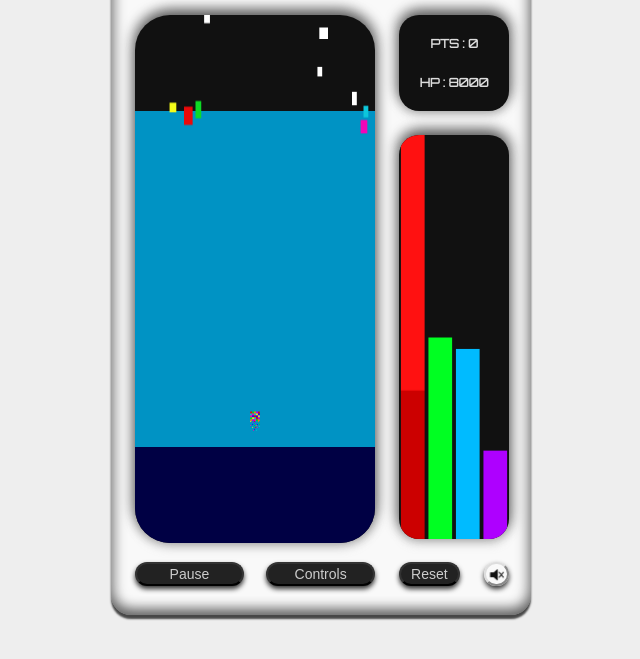
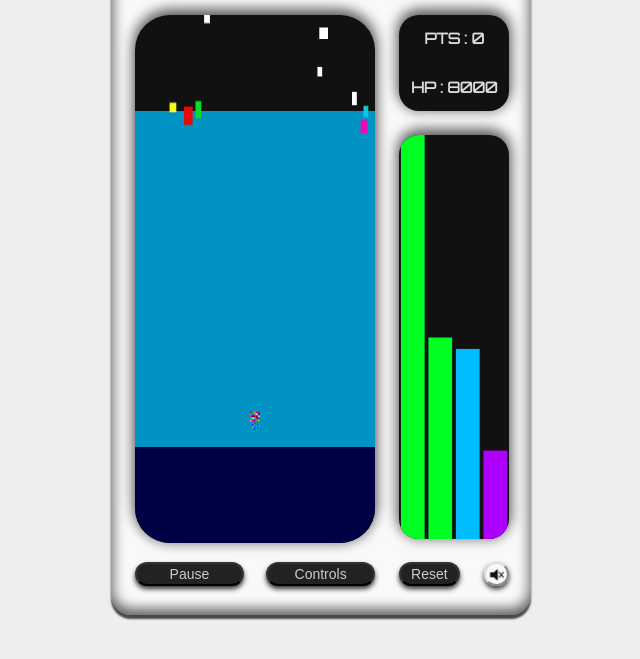
Before and after one commit to ZFudge/sprinkles, a plain HTML site: page index.html in a window 1280 px wide. Both pictures are taken after a click on the button "Controls". Shown: the part 67-726 px from the top of the page, without its empty margins (319-959 px from the left). Drawn offline with Linux system fonts and the light colour scheme.

Commit message:
Moved sprinkle movement to prototype.
 Changes to be committed:
	modified:   scripts/colors.js
	modified:   scripts/sprinkles.js
	modified:   sprinkles.css

```diff
--- a/scripts/colors.js
+++ b/scripts/colors.js
@@ -1,5 +1,5 @@
 const colors = {
-	player: {
+	canvas: {
 		magenta: '#AE00FF',
 		blue: '#0BF',
 		green: '#0F2',
--- a/scripts/sprinkles.js
+++ b/scripts/sprinkles.js
@@ -109,7 +109,7 @@ const canvas = {
 	sky: {
 		line: 100,
 		draw() {
-			sprinkles.context.fillStyle = player.colors[player.state];
+			sprinkles.context.fillStyle = canvas.colors[player.state];
 			sprinkles.context.fillRect(0,
 				this.line,
 				sprinkles.canvas.width,
@@ -164,7 +164,7 @@ const canvas = {
 			const y = this.canvas.height;
 			const width = this.width;
 			height = -Math.round(height);
-			this.context.fillStyle = player.colors[color];
+			this.context.fillStyle = canvas.colors[color];
 			this.context.fillRect(x, y, width, height);
 		},
 		clear(x, height, c='') {
@@ -223,43 +223,21 @@ const canvas = {
 				this.drawLayers(this._height, increment > 0 ? 'positive' : 'negative');
 			},
 			drawLayers(height, increment, n = 0, max = 1700) {
-				canvas.levels.context.fillStyle = player.colors.red[n];
 				if (height <= max && increment === 'negative' && n === 0) {
 					canvas.levels.clear(0, height / 4);
-				} else if (height <= max) {
-					canvas.levels.context.fillRect(
-						2,
-						canvas.levels.canvas.height - height / 4,
-						canvas.levels.width,
-						canvas.levels.canvas.height - (Math.abs(canvas.levels.canvas.height - height / 4))
-					);
 				} else {
-					canvas.levels.context.fillRect(
-						2,
-						canvas.levels.canvas.height - max / 4,
-						canvas.levels.width,
-						canvas.levels.canvas.height - (Math.abs(canvas.levels.canvas.height - max / 4))
-					);
-					if (max >= 75) this.drawLayers(height - max, increment, n + 1, max - 75);
+					const y = (height <= max) ? height / -4 : max / -4; // negative fill
+					const color = canvas.colors.red[n];
+					canvas.levels.draw(0, -y, color)
+					if (max >= 75 && height <= max) this.drawLayers(height - max, increment, n + 1, max - 75);
 				}
 			}
 		}
 	}
 }
-
-function mainLoop() {
-	sprinkles.context.clearRect(0, 0, sprinkles.canvas.width, sprinkles.canvas.height);
-	canvas.sky.draw();
-	canvas.water.draw();
-	sprinkles.adjust_sprinkles();
-	if (player.alive) {
-		sprinkles.dripCheck();
-		player.safeCheck();
-		canvas.levels.adjust();
-		player.updateStats();
-	}
-	player.adjust();
-}
+canvas.colors = colors.canvas;
+canvas.levels.canvas = document.getElementById("levels-canvas");
+canvas.levels.context = canvas.levels.canvas.getContext("2d");
 
 function Sprinkle(width, height, color, speed) {
 	this.width = width + Math.floor(Math.random() * width);
@@ -271,14 +249,33 @@ function Sprinkle(width, height, color, speed) {
 	this.trueSpeed = speed;
 }
 
+Sprinkle.prototype.proximityCheck = function() {
+	const size = player.size;
+	const passiveGap = 50;
+	const position = player.positionMovement;
+	return (this.y < position.y + size
+		&& this.x < position.x + size + passiveGap
+		&& this.x + this.width > position.x - passiveGap
+		&& this.y > position.y - 100);
+}
+
+Sprinkle.prototype.passiveMovement = function() {
+	if (player.state === "passive") {
+		if (this.proximityCheck()) {
+			const sprinkleX = this.x + this.width / 2;
+			const playerX = player.positionMovement.x + player.size / 2;
+			this.x += (sprinkleX > playerX) ? 2 : -2;
+		}
+	}
+}
+
 Sprinkle.prototype.adjust = function() {
 	this.y += this.speed;
-	if (player.state === "passive")
-		if (sprinkles.passiveCheck(this))
-			this.x += (this.x > player.positionMovement.x + player.size/2) ? 2 : -2;
+	this.passiveMovement();
 	if (this.y >= sprinkles.canvas.height || player.collision(this)) {
 		const index = sprinkles.drops.indexOf(this);
-		sprinkles.removalIndexes.push(index);
+		sprinkles.drops.splice(index, 1); // sprinkles.drops.splice(index) to remove all sprinkles behind
+		return;
 	}
 	if (this.y + this.height < canvas.sky.line) {
 		sprinkles.context.fillStyle = 'white';
@@ -291,8 +288,9 @@ Sprinkle.prototype.adjust = function() {
 			(this.speed > this.trueSpeed) ? this.speed * 0.1 : 0;
 	} else {
 		sprinkles.context.fillStyle = 'black';
-		this.speed -= (!player.alive) ? this.trueSpeed * 0.1 :
-			(this.speed > 0.5) ? this.speed * 0.025 : 0;
+		this.speed -= (!player.alive) ? this.trueSpeed * 0.1
+		: (this.speed > 0.5) ? this.speed * 0.025
+			: 0;
 	}
 	sprinkles.context.fillRect(this.x, this.y, this.width, this.height);
 }
@@ -312,7 +310,7 @@ const sprinkles = {
 		const color = sprinkles.colors[Math.floor(Math.random() * sprinkles.colors.length)];
 		sprinkles.drops.push(new Sprinkle(widthRange, heightRange, color, speedRange));
 	},
-	passiveCheck: function(drop) {
+	proximityCheck: function(drop) {
 		const passiveGap = 50;
 		return (drop.y < player.positionMovement.y + player.size
 			&& drop.x < player.positionMovement.x + player.size + passiveGap
@@ -321,7 +319,10 @@ const sprinkles = {
 	},
 	removalIndexes: [],
 	adjust_sprinkles: function() {
-		this.removalIndexes = [];
+		for (let i = sprinkles.drops.length - 1; i >= 0; i--) {
+			sprinkles.drops[i].adjust();
+		}
+		/*
 		for (let drop in sprinkles.drops) {
 			sprinkles.drops[drop].adjust()
 		}
@@ -330,6 +331,7 @@ const sprinkles = {
 	    } else if (this.removalIndexes.length == 1) {
 	      	sprinkles.drops.splice(this.removalIndexes[0], 1);
 	    }
+	    */
 	}
 }
 sprinkles.canvas = document.getElementById('sprinkle-canvas');
@@ -476,10 +478,7 @@ const player = {
 	}
 }
 
-player.colors = colors.player;
 player.score = document.getElementById("score-box");
-canvas.levels.canvas = document.getElementById("levels-canvas");
-canvas.levels.context = canvas.levels.canvas.getContext("2d");
 player.img.image.src = 'images/player.png';
 player.draw = function() {
 	sprinkles.context.drawImage(player.img.image,
@@ -494,3 +493,17 @@ player.draw = function() {
 	);
 	player.img.adjust();
 }
+
+function mainLoop() {
+	sprinkles.context.clearRect(0, 0, sprinkles.canvas.width, sprinkles.canvas.height);
+	canvas.sky.draw();
+	canvas.water.draw();
+	sprinkles.adjust_sprinkles();
+	if (player.alive) {
+		sprinkles.dripCheck();
+		player.safeCheck();
+		canvas.levels.adjust();
+		player.updateStats();
+	}
+	player.adjust();
+}
--- a/sprinkles.css
+++ b/sprinkles.css
@@ -74,7 +74,7 @@ body {
   flex-direction: column;
   justify-content: center;
   font-weight: bold;
-  font-size: 12px;
+  font-size: 15px;
 }
 
 #levels-canvas {
```
